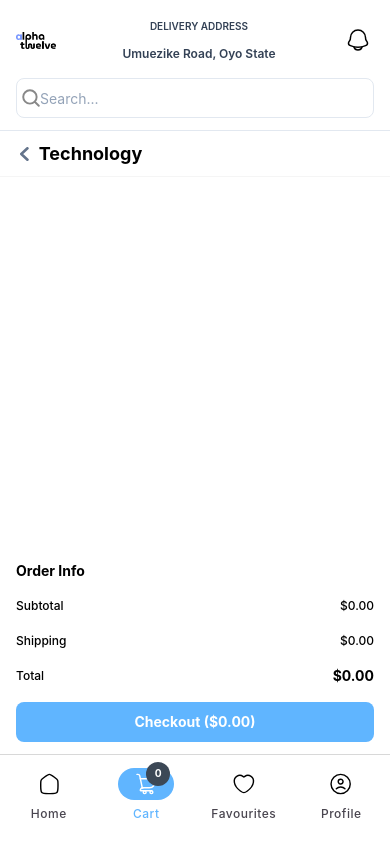
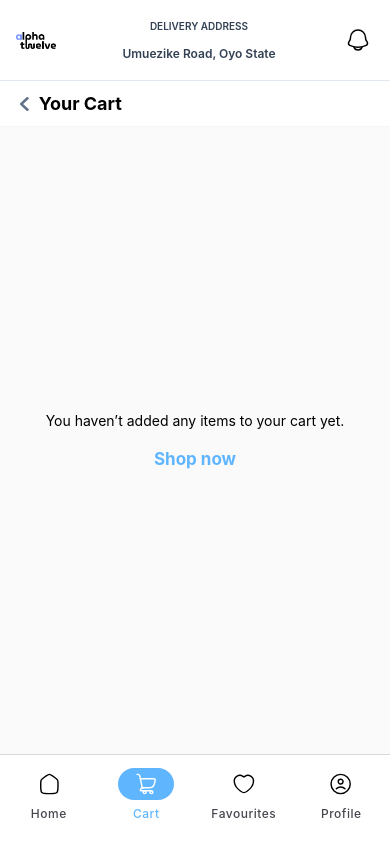
Before and after one commit to Japhetism/alphatwelveecommerce_mobile, a React Native app: screen /Cart in a window 390 px wide. Built offline with nearby package versions, Linux system fonts and the light colour scheme.

Commit message:
revamp app bar

```diff
--- a/src/components/appBar/index.tsx
+++ b/src/components/appBar/index.tsx
@@ -1,10 +1,22 @@
 import React from 'react';
 import { View, Text, Image, StyleSheet, TouchableOpacity, TextInput } from 'react-native';
+import { useNavigation } from '@react-navigation/native';
+import { NativeStackNavigationProp } from '@react-navigation/native-stack';
+import { RootStackParamList } from '../navigation/appNavigator';
 import BellIcon from '../../assets/icons/bell';
 import SearchIcon from '../../assets/icons/search';
 import LeftArrowIcon from '../../assets/icons/leftArrow';
 
-const AppBar: React.FC = () => {
+type AppBarProps = {
+  title: string;
+  showSearch: boolean;
+}
+
+type NavigationProp = NativeStackNavigationProp<RootStackParamList>;
+
+const AppBar: React.FC<AppBarProps> = ({ title, showSearch }) => {
+  const navigation = useNavigation<NavigationProp>();
+
   return (
     <>
       <View style={styles.container}>
@@ -24,6 +36,7 @@ const AppBar: React.FC = () => {
             <BellIcon size={24} color="#000" />
           </TouchableOpacity>
         </View>
+        {showSearch && (
           <View style={styles.searchContainer}>
             <SearchIcon size={18} color="#888" />
             <TextInput
@@ -32,12 +45,13 @@ const AppBar: React.FC = () => {
               placeholderTextColor="#94A3B8"
             />
           </View>
+        )}
       </View>
       <View style={styles.breadcrumb}>
-        <TouchableOpacity onPress={() => {}}>
+        <TouchableOpacity style={styles.button} onPress={() => navigation.goBack()}>
           <LeftArrowIcon color="#64748B" size={14} />
+          <Text style={styles.pageTitle}>{title}</Text>
         </TouchableOpacity>
-        <Text style={styles.pageTitle}>Technology</Text>
       </View>
     </>
   );
@@ -116,5 +130,10 @@ const styles = StyleSheet.create({
     backgroundColor: '#fff',
     borderBottomWidth: 1,
     borderBottomColor: '#F5F5F5'
+  },
+  button: {
+    flexDirection: 'row',
+    alignItems: 'center',
+    gap: 10,
   }
 });
--- a/src/components/card/productCard.tsx
+++ b/src/components/card/productCard.tsx
@@ -1,9 +1,9 @@
 import { Image, StyleSheet, Text, TouchableOpacity, View } from 'react-native';
 import { useNavigation } from '@react-navigation/native';
 import { NativeStackNavigationProp } from '@react-navigation/native-stack';
+import { RootStackParamList } from '../navigation/appNavigator';
 import { Product } from '../../types';
 import { useProductStore } from '../../store/useProductStore';
-import { RootStackParamList } from '../navigation/appNavigator';
 
 type ProductCardProps = {
   product: Product,
--- a/src/components/layout/index.tsx
+++ b/src/components/layout/index.tsx
@@ -2,10 +2,23 @@ import React from 'react';
 import { View, StyleSheet } from 'react-native';
 import AppBar from '../appBar';
 
-const AppLayout: React.FC<{ children: React.ReactNode }> = ({ children }) => {
+type AppLayoutProps = {
+  title: string;
+  showSearch: boolean;
+  children: React.ReactNode;
+}
+
+const AppLayout: React.FC<AppLayoutProps> = ({
+  title,
+  showSearch,
+  children
+}) => {
   return (
     <View style={styles.container}>
-      <AppBar />
+      <AppBar
+        title={title}
+        showSearch={showSearch}
+      />
       <View style={styles.content}>{children}</View>
     </View>
   );
--- a/src/components/navigation/bottomTab.tsx
+++ b/src/components/navigation/bottomTab.tsx
@@ -45,9 +45,11 @@ const BottomTabs = () => {
               icon = (
                 <View>
                   <CartIcon color={focused ? ACTIVE_ICON_COLOR : INACTIVE_ICON_COLOR} size={iconSize} />
-                  <View style={styles.badge}>
-                    <Text style={styles.badgeText}>{uniqueItemCount}</Text>
-                  </View>
+                  {uniqueItemCount > 0 && (
+                    <View style={styles.badge}>
+                      <Text style={styles.badgeText}>{uniqueItemCount}</Text>
+                    </View>
+                  )}
                 </View>
               );
               break;
--- a/src/screens/cart/index.tsx
+++ b/src/screens/cart/index.tsx
@@ -1,4 +1,4 @@
-import React, { useEffect } from 'react';
+import React from 'react';
 import { View, StyleSheet, FlatList, Text, TouchableOpacity } from 'react-native';
 import CartCard from '../../components/card/cartCard';
 import AppLayout from '../../components/layout';
@@ -8,7 +8,8 @@ const CartScreen = () => {
   const { cartItems, subtotal, shippingCost, totalCost, loading } = useCart();
 
   return (
-    <AppLayout>
+    <AppLayout title="Your Cart" showSearch={false}>
+      {cartItems.length > 0 ? (
         <View style={styles.container}>
           <FlatList
             data={cartItems}
@@ -39,6 +40,14 @@ const CartScreen = () => {
             </TouchableOpacity>
           </View>
         </View>
+      ) : (
+        <View style={styles.emptycartcontainer}>
+          <Text>You haven’t added any items to your cart yet.</Text>
+          <TouchableOpacity>
+            <Text style={styles.shopnow}>Shop now</Text>
+          </TouchableOpacity>
+        </View>
+      )}
     </AppLayout>
   );
 };
@@ -91,5 +100,17 @@ const styles = StyleSheet.create({
   priceInfo: {
     flexDirection: 'column',
     gap: 15,
+  },
+  emptycartcontainer: {
+    flex: 1,
+    justifyContent: 'center',
+    alignItems: 'center',
+    paddingHorizontal: 20,
+    gap: 20,
+  },
+  shopnow: {
+    color: '#60B5FF',
+    fontWeight: '700',
+    fontSize: 17,
   }
 });
--- a/src/screens/favourites/index.tsx
+++ b/src/screens/favourites/index.tsx
@@ -1,11 +1,14 @@
 import React from 'react';
 import { View, Text, StyleSheet } from 'react-native';
+import AppLayout from '../../components/layout';
 
 const FavouritesScreen = () => {
   return (
-    <View style={styles.container}>
-      <Text>Favourite Screen</Text>
-    </View>
+    <AppLayout title="Favourite" showSearch={false}>
+      <View style={styles.container}>
+        <Text>Favourite Screen</Text>
+      </View>
+    </AppLayout>
   );
 };
 
--- a/src/screens/products/details.tsx
+++ b/src/screens/products/details.tsx
@@ -8,7 +8,7 @@ const ProductDetailsScreen = () => {
   const { addToCart } = useCart();
 
   return (
-    <AppLayout>
+    <AppLayout title="Go back" showSearch={false}>
       <View style={styles.container}>
         <ScrollView showsVerticalScrollIndicator={false}>
           <Image
--- a/src/screens/products/list.tsx
+++ b/src/screens/products/list.tsx
@@ -12,7 +12,7 @@ const ProductListScreen = () => {
   },[]);
 
   return (
-    <AppLayout>
+    <AppLayout title="Technology" showSearch>
       <View style={styles.container}>
         <FlatList
           data={products}
--- a/src/screens/profile/index.tsx
+++ b/src/screens/profile/index.tsx
@@ -1,11 +1,14 @@
 import React from 'react';
 import { View, Text, StyleSheet } from 'react-native';
+import AppLayout from '../../components/layout';
 
 const ProfileScreen = () => {
   return (
-    <View style={styles.container}>
-      <Text>Profile Screen</Text>
-    </View>
+    <AppLayout title="Profile" showSearch={false}>
+      <View style={styles.container}>
+        <Text>Profile Screen</Text>
+      </View>
+    </AppLayout>
   );
 };
 
```
Lines whose indentation alone changed are shown as unchanged.
